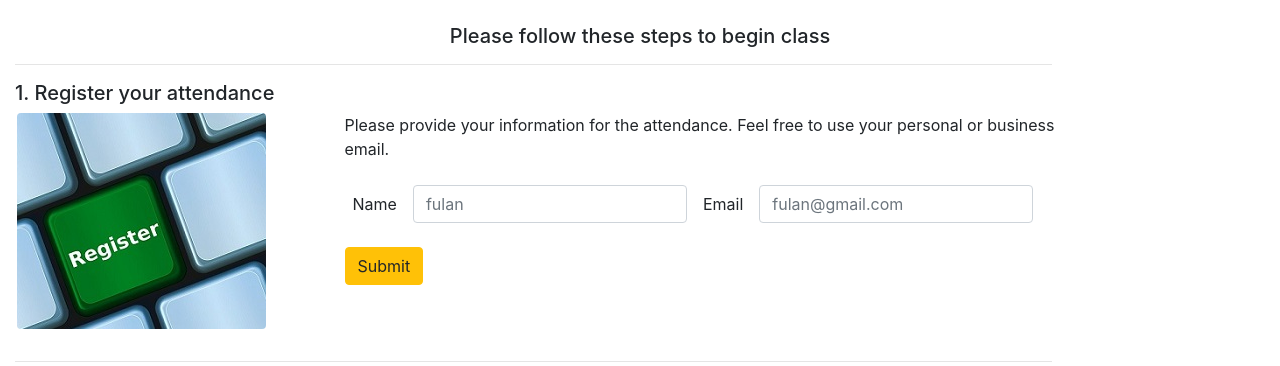
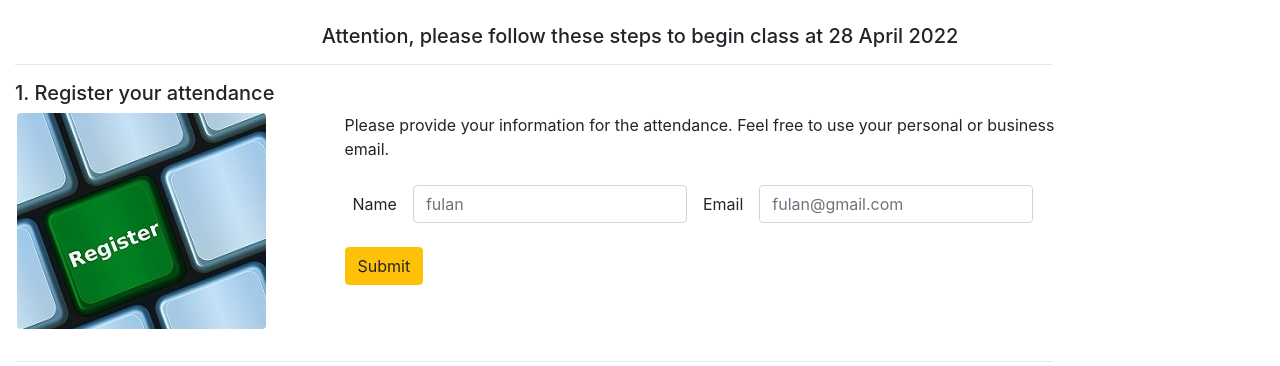
Before and after one commit to furqonm/python-flask-aws, a Flask app: template templates/base.html in a window 1280 px wide. Shown: the part 56-422 px from the top of the page. Run offline with Flask 2, Linux system fonts and the light colour scheme; the template is opened without the code that fills it, so the values that code supplies are empty; some libraries are stand-ins or nearby versions.

Commit message:
Update base.html

```diff
--- a/templates/base.html
+++ b/templates/base.html
@@ -28,7 +28,7 @@
   Aplikasi akan menampilkan informasi nama training yang diambil dari System Manager - Parameter Store.
 -->
 <h5 style="text-align:center;">
-    Please follow these steps to begin {% block training %}{% endblock %} class
+    Attention, please follow these steps to begin {% block training %}{% endblock %} class at 28 April 2022
 </h5>
 
 <div class="col-lg-10">
```
